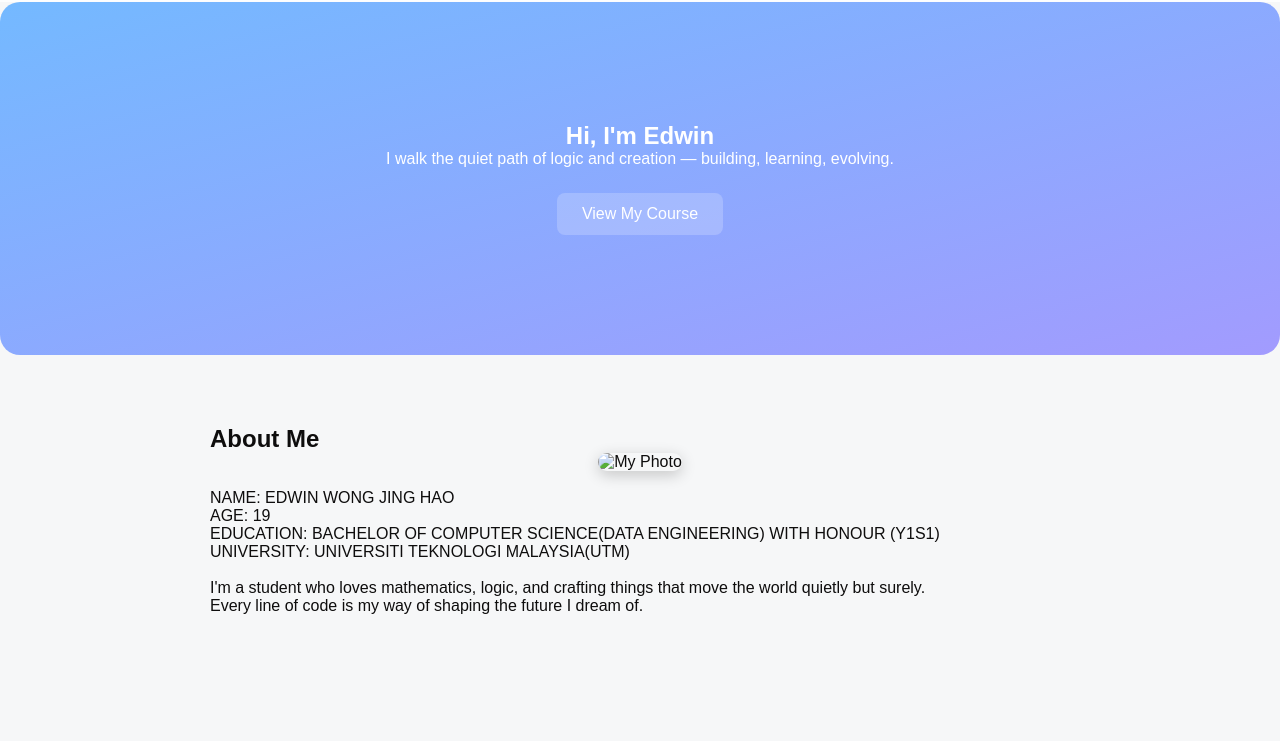
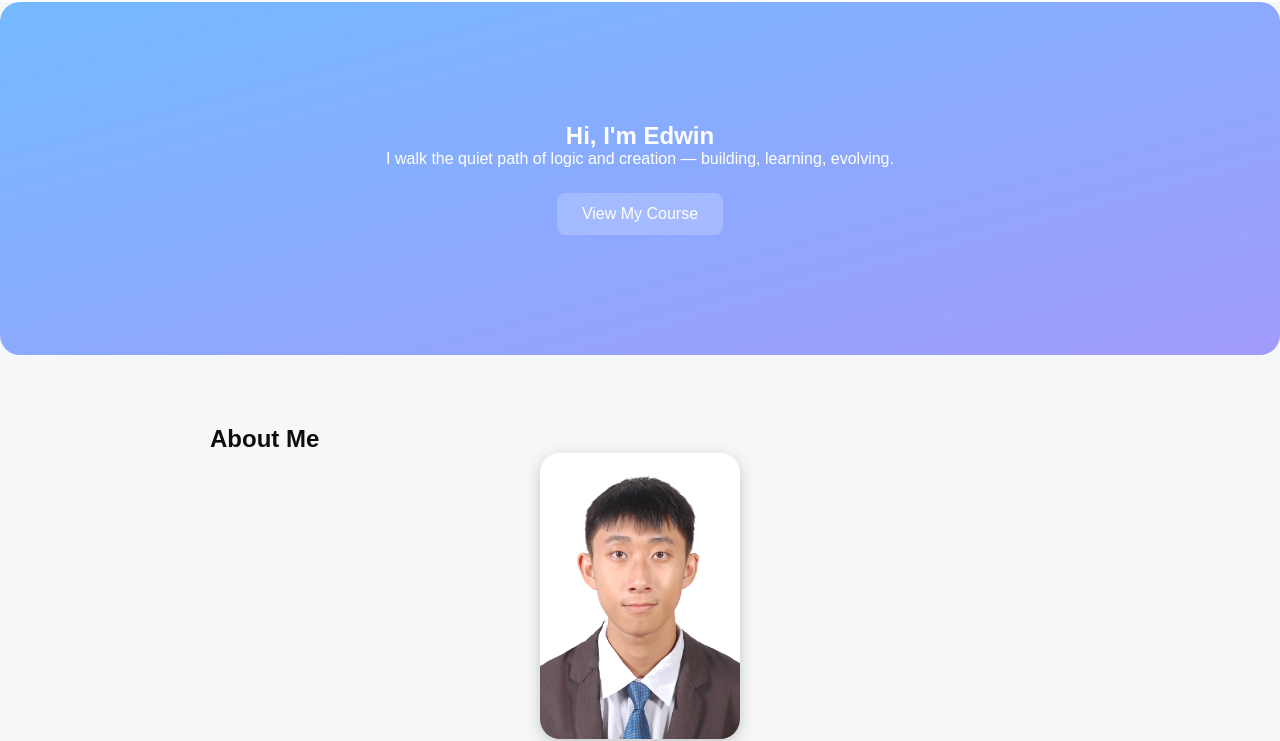
Before and after one commit to haoyue-06/personal-website1, a plain HTML site: page index.html in a window 1280 px wide. Shown: the part 60-801 px from the top of the page. Drawn offline with Linux system fonts and the light colour scheme.

Commit message:
Update index.html

```diff
--- a/index.html
+++ b/index.html
@@ -35,7 +35,7 @@
     <section id="about" class="about fade-in">
         <h2>About Me</h2>
         <div style="text-align:center;">
-             <img src="images/me.jpg" alt="My Photo"style="width:200px;border-radius:20px;box-shadow:0 4px 15px rgba(0,0,0,0.2);"><br><br>
+             <img src="PASSPORT PIC.jpg" alt="My Photo"style="width:200px;border-radius:20px;box-shadow:0 4px 15px rgba(0,0,0,0.2);"><br><br>
         </div>
 
         <p>NAME: EDWIN WONG JING HAO<br>
```
